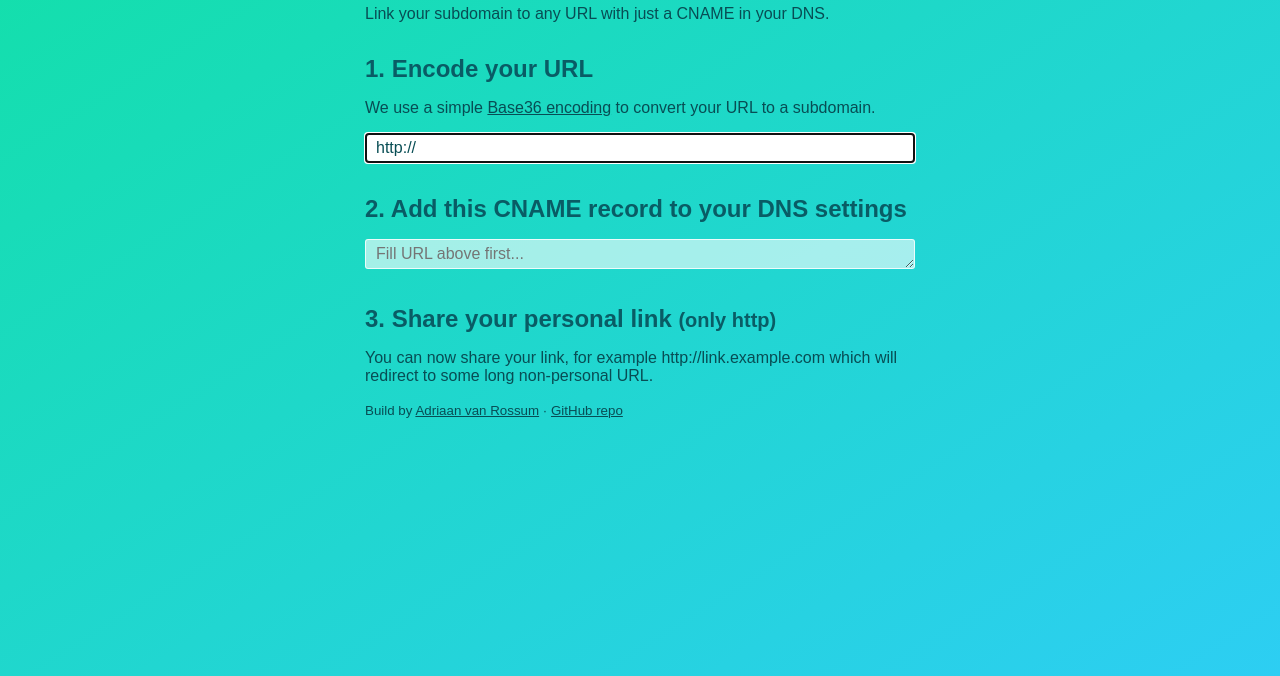
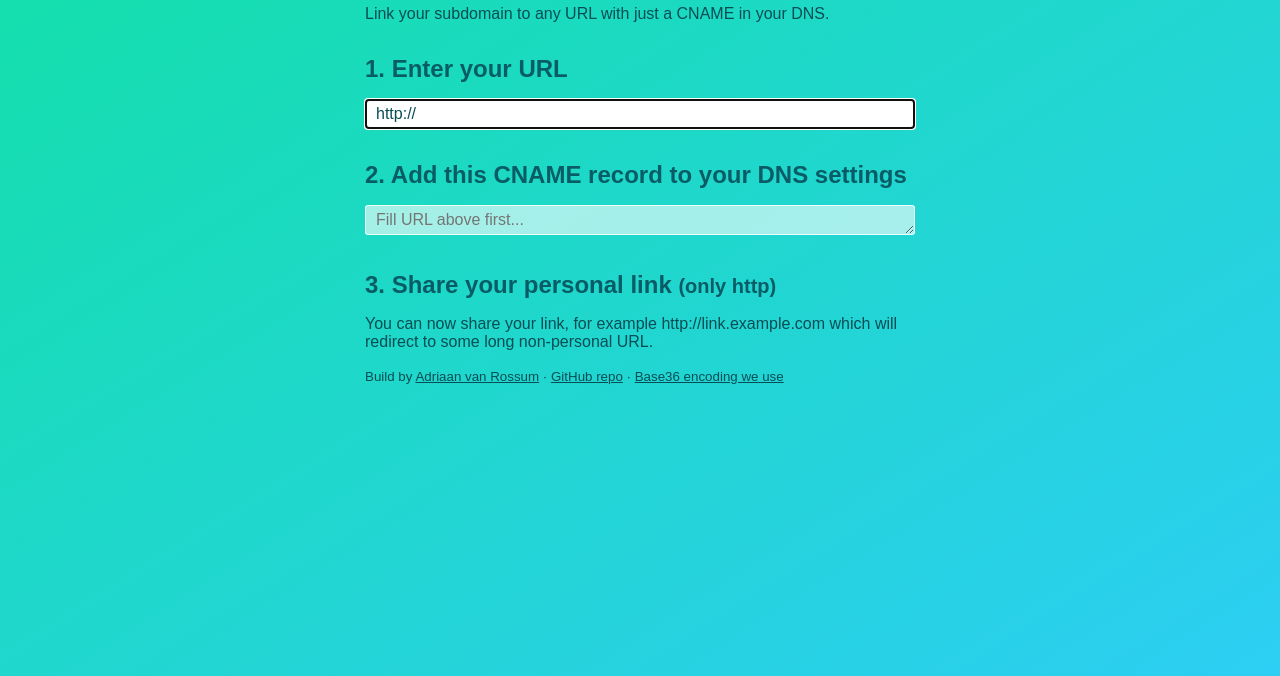
Before and after one commit to adriaandotcom/dnsforwarding.com, a website: page docs/index.html in a window 1280 px wide. Shown: the part 124-800 px from the top of the page. Drawn offline with Linux system fonts and the light colour scheme.

Commit message:
Move encoding text to footer of page

```diff
--- a/docs/index.html
+++ b/docs/index.html
@@ -112,8 +112,7 @@
 
 <p>Link your subdomain to any URL with just a CNAME in your DNS.</p>
 
-<h2>1. Encode your URL</h2>
-<p>We use a simple <a href="https://github.com/g-plane/simple-base">Base36 encoding</a> to convert your URL to a subdomain.</p>
+<h2>1. Enter your URL</h2>
 
 <input type="url" placeholder="http://">
 
@@ -133,7 +132,7 @@
 <h2>3. Share your personal link <small>(only http)</small></h2>
 <p>You can now share your link, for example http://link.example.com which will redirect to some long non-personal URL.</p>
 
-<p><small>Build by <a href="https://adriaan.io/?utm_source=dnsforwarding.com">Adriaan van Rossum</a> &middot; <a href="https://github.com/adriaanvanrossum/dnsforwarding.com/">GitHub repo</a></small></p>
+<p><small>Build by <a href="https://adriaan.io/?utm_source=dnsforwarding.com">Adriaan van Rossum</a> &middot; <a href="https://github.com/adriaanvanrossum/dnsforwarding.com/">GitHub repo</a> &middot; <a href="https://github.com/g-plane/simple-base">Base36 encoding we use</a></small></p>
 
 </div>
 
```
